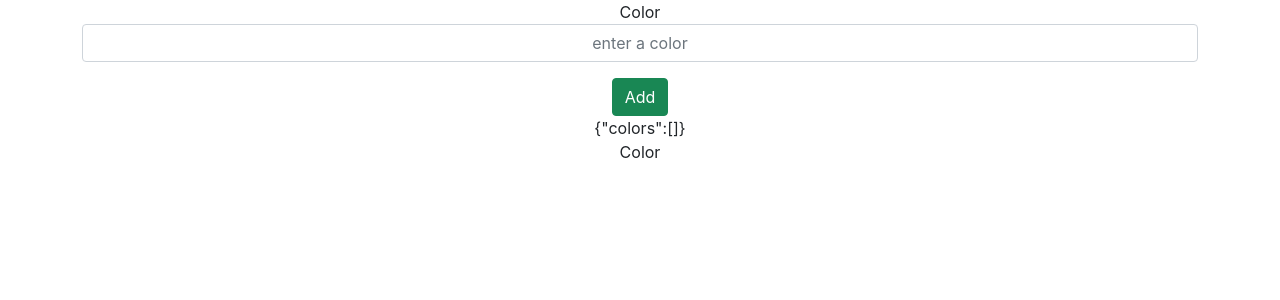
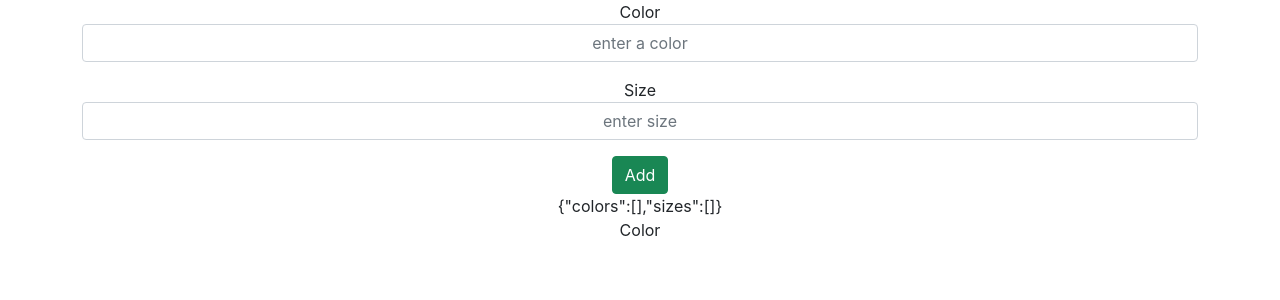
Before and after one commit to itswcl/MERN_js_box-generator, a React (Create React App) app: page / in a window 1280 px wide. Shown: the top 300 px of the page. Built offline with nearby package versions, Linux system fonts and the light colour scheme.

Commit message:
adding size customize

```diff
--- a/src/App.js
+++ b/src/App.js
@@ -7,19 +7,21 @@ import Display from './components/Display';
 
 function App() {
   const [colorInfo, setColorInfo] = useState({
-    colors: []
+    colors: [],
+    sizes: []
   })
 
-  const colorReceived = (e) => {
+  const colorReceived = (color, size) => {
     setColorInfo({
-      colors : [...colorInfo.colors, e]
+      colors : [...colorInfo.colors, color],
+      sizes : [...colorInfo.sizes, size]
     })
   }
 
   return (
     <div className="App">
-      <Form onNewColor={colorReceived} />
-      <Display colors={colorInfo.colors} />
+      <Form onNewColor={colorReceived}/>
+      <Display colors={colorInfo.colors} sizes={colorInfo.sizes}/>
     </div>
   );
 }
--- a/src/components/Display.jsx
+++ b/src/components/Display.jsx
@@ -15,8 +15,8 @@ const Display = (props) => {
                                 key={i}
                                 style={{
                                     backgroundColor: color,
-                                    width: "55px",
-                                    height: "55px"
+                                    width: props.sizes[i] + "px",
+                                    height: props.sizes[i] + "px"
                                 }}>
                             </div>
                         )
--- a/src/components/Form.jsx
+++ b/src/components/Form.jsx
@@ -2,16 +2,22 @@ import React, { useState } from 'react';
 
 const Form = (props) => {
     const [color, setColor] = useState("")
+    const [size, setSize] = useState("")
 
     const addColor = (e) => {
-        setColor(e.target.value)
+        setColor(e.target.value);
+    }
+
+    const addSize = (e) => {
+        setSize(e.target.value);
     }
 
     const handleSubmit = (e) => {
         e.preventDefault();
-        props.onNewColor(color)
+        props.onNewColor(color, size)
         // can use e.target.reset() instead we use setColor back to default value
         setColor("");
+        setSize("");
     }
 
     return (
@@ -26,6 +32,17 @@ const Form = (props) => {
                         name="color"
                         placeholder='enter a color'/>
                 </p>
+
+                <p>Size
+                    <input
+                        className='form-control text-center'
+                        onChange={addSize}
+                        value={size}
+                        type="text"
+                        name="color"
+                        placeholder='enter size'/>
+                </p>
+
                 <input className='btn btn-success' type="submit" value="Add" />
             </form>
         </div>
```
